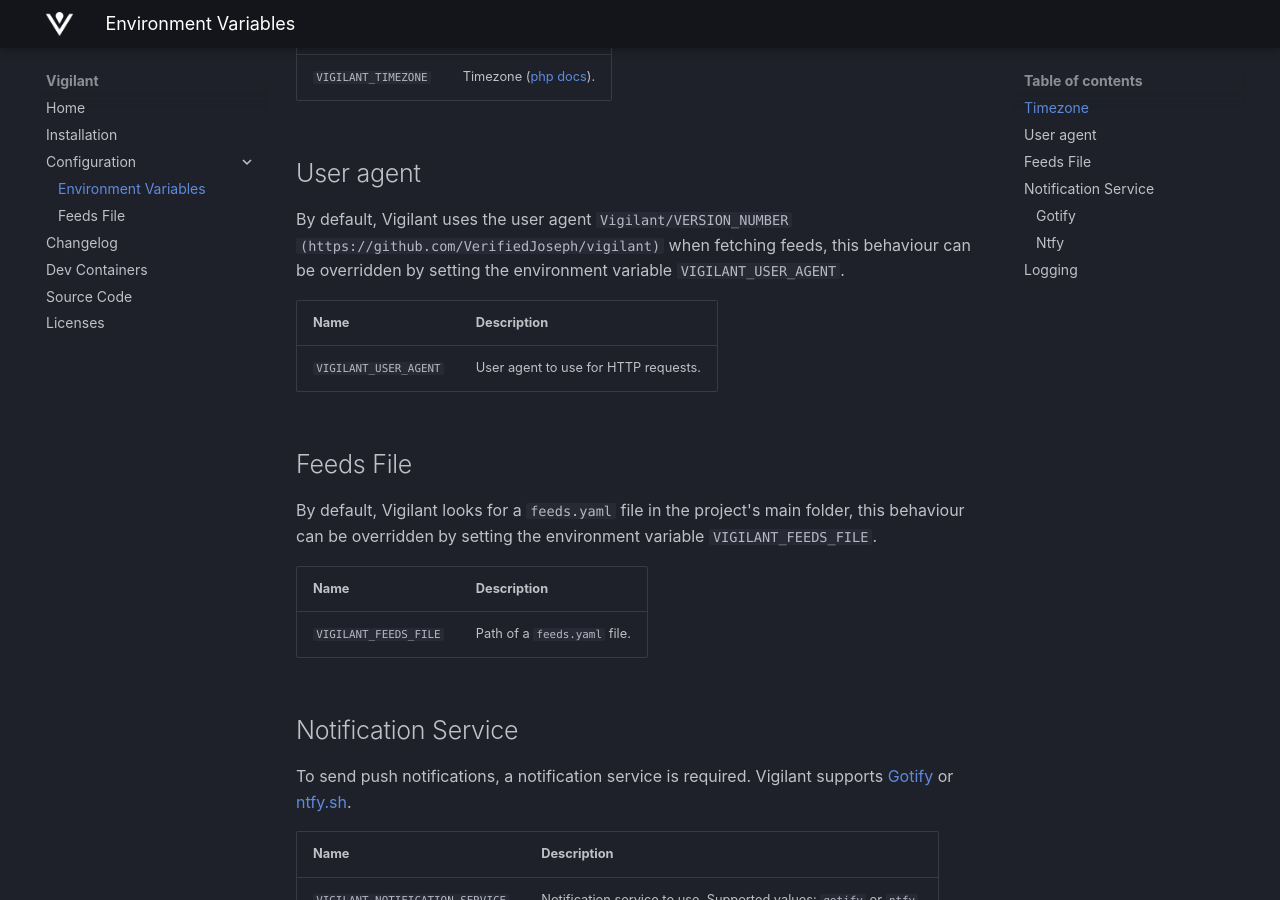
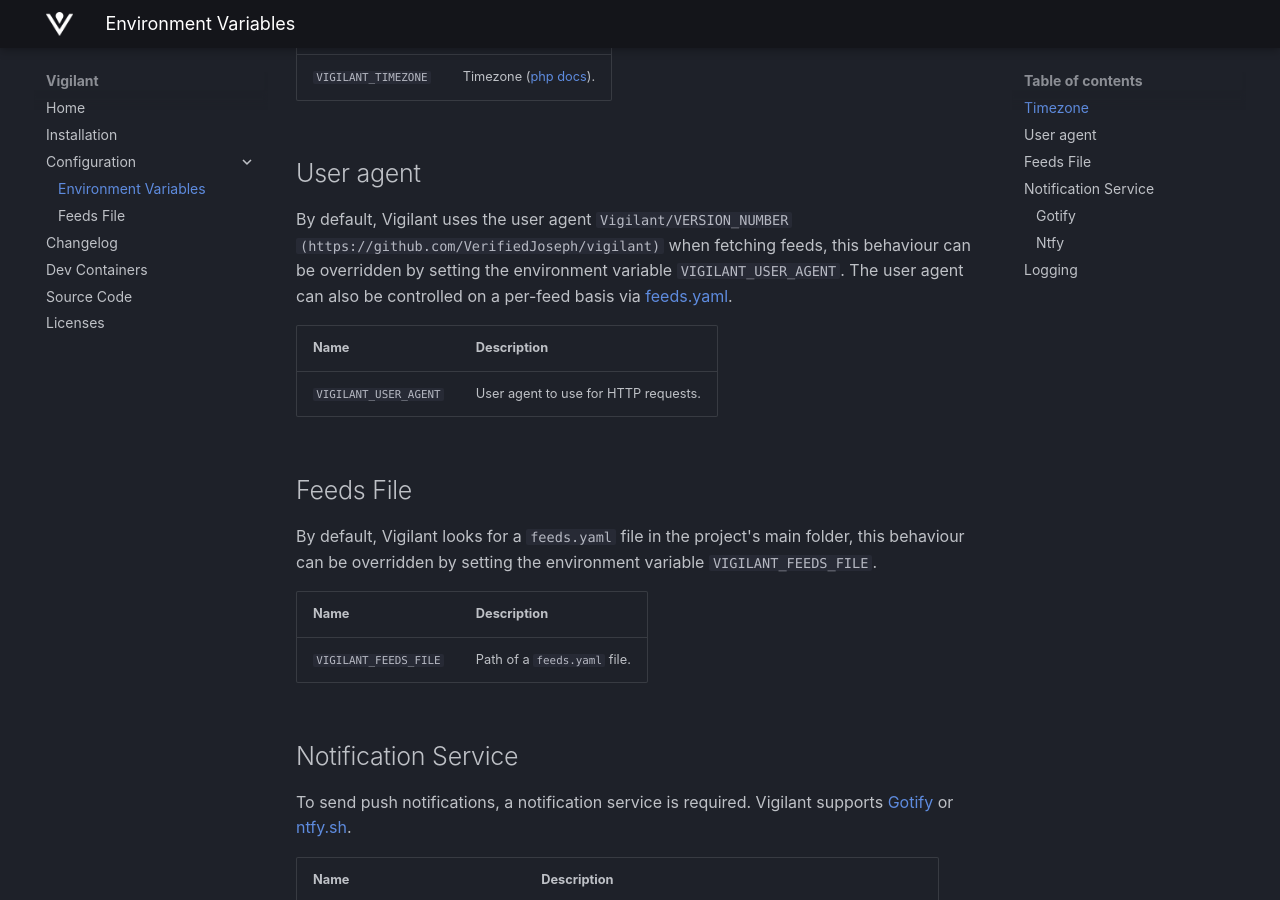
Before and after one commit to VerifiedJoseph/vigilant, an MkDocs documentation site: the page built from docs/environment-variables.md, in a window 1280 px wide and 900 px high, scrolled down 422 px. Built offline with MkDocs 1.6.1 and Material for MkDocs 9.7.7, drawn with Linux system fonts in a browser that asks for light colours; plug-ins that fetch from the network failed and are left out.

Commit message:
Update environment-variables.md

```diff
--- a/docs/environment-variables.md
+++ b/docs/environment-variables.md
@@ -14,7 +14,7 @@ By default, Vigilant uses the timezone of the host system or UTC when running in
 
 ## User agent
 
-By default, Vigilant uses the user agent `Vigilant/VERSION_NUMBER (https://github.com/VerifiedJoseph/vigilant)` when fetching feeds, this behaviour can be overridden by setting the environment variable `VIGILANT_USER_AGENT`.
+By default, Vigilant uses the user agent `Vigilant/VERSION_NUMBER (https://github.com/VerifiedJoseph/vigilant)` when fetching feeds, this behaviour can be overridden by setting the environment variable `VIGILANT_USER_AGENT`. The user agent can also be controlled on a per-feed basis via [feeds.yaml](./feeds.md).
 
 | Name                  | Description                          |
 | --------------------- | ------------------------------------ |
```
